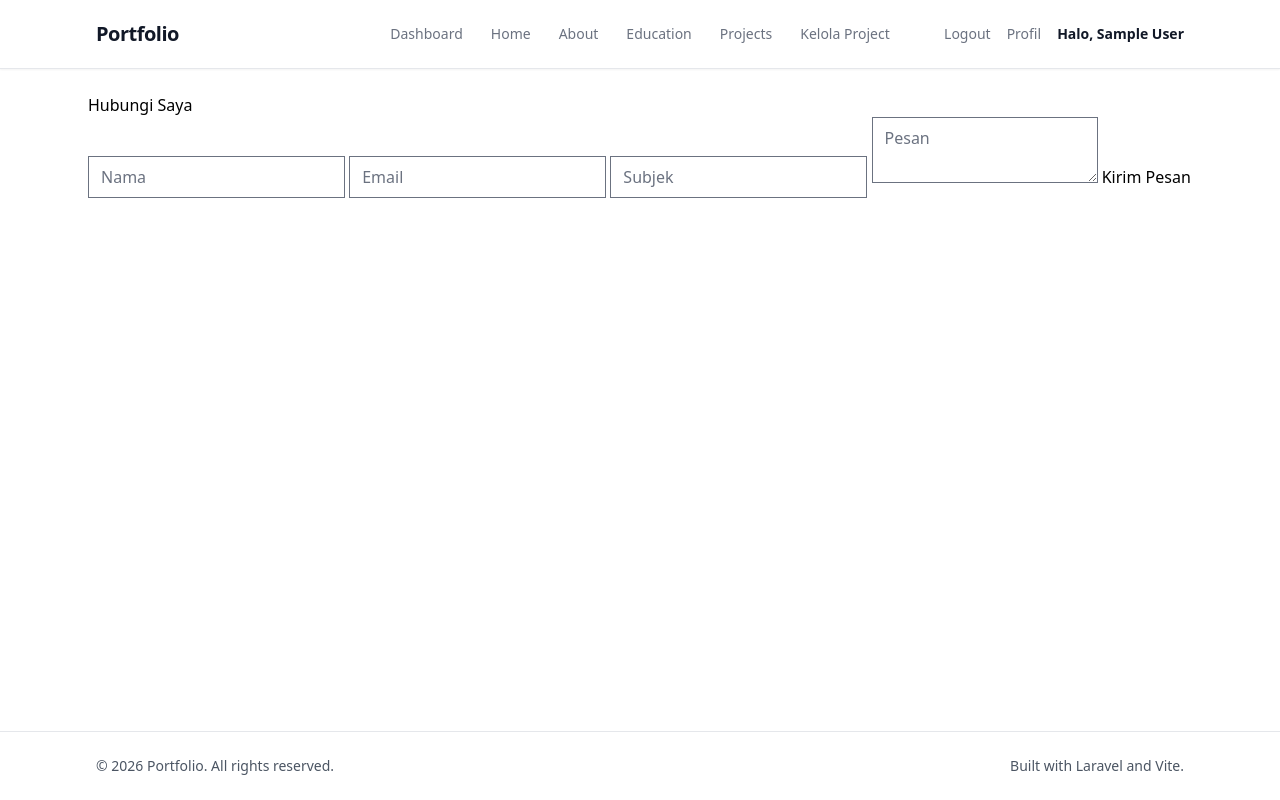
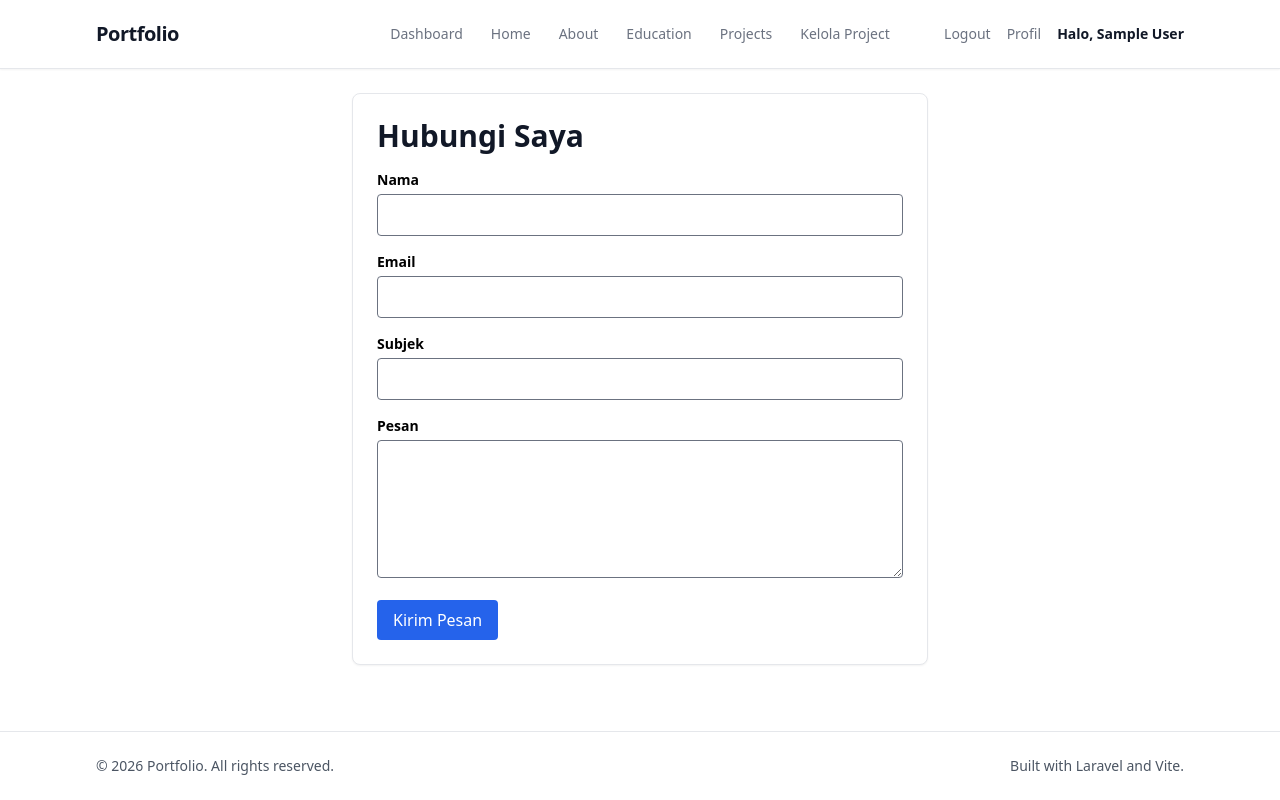
Before and after one commit to fahmihasann/blog, a Laravel app: page /contact in a window 1280 px wide. Run offline with Laravel 12, Linux system fonts and the light colour scheme; the visitor is signed in with stand-in values (Sample User, id 1); style sheets or scripts are compiled from the project's sources; parts of the project's set-up code (start-up, migrations or seed data) failed here and were passed over.

Commit message:
A: lengkapi route API, view contact, dan Sanctum

```diff
--- a/app/Models/User.php
+++ b/app/Models/User.php
@@ -6,11 +6,12 @@ namespace App\Models;
 use Illuminate\Database\Eloquent\Factories\HasFactory;
 use Illuminate\Foundation\Auth\User as Authenticatable;
 use Illuminate\Notifications\Notifiable;
+use Laravel\Sanctum\HasApiTokens;
 
 class User extends Authenticatable
 {
     /** @use HasFactory<\Database\Factories\UserFactory> */
-    use HasFactory, Notifiable;
+    use HasApiTokens, HasFactory, Notifiable;
 
     /**
      * The attributes that are mass assignable.
--- /dev/null
+++ b/config/sanctum.php
@@ -0,0 +1,87 @@
+<?php
+
+use Illuminate\Cookie\Middleware\EncryptCookies;
+use Illuminate\Foundation\Http\Middleware\ValidateCsrfToken;
+use Laravel\Sanctum\Http\Middleware\AuthenticateSession;
+use Laravel\Sanctum\Sanctum;
+
+return [
+
+    /*
+    |--------------------------------------------------------------------------
+    | Stateful Domains
+    |--------------------------------------------------------------------------
+    |
+    | Requests from the following domains / hosts will receive stateful API
+    | authentication cookies. Typically, these should include your local
+    | and production domains which access your API via a frontend SPA.
+    |
+    */
+
+    'stateful' => explode(',', env('SANCTUM_STATEFUL_DOMAINS', sprintf(
+        '%s%s',
+        'localhost,localhost:3000,127.0.0.1,127.0.0.1:8000,::1',
+        Sanctum::currentApplicationUrlWithPort(),
+        // Sanctum::currentRequestHost(),
+    ))),
+
+    /*
+    |--------------------------------------------------------------------------
+    | Sanctum Guards
+    |--------------------------------------------------------------------------
+    |
+    | This array contains the authentication guards that will be checked when
+    | Sanctum is trying to authenticate a request. If none of these guards
+    | are able to authenticate the request, Sanctum will use the bearer
+    | token that's present on an incoming request for authentication.
+    |
+    */
+
+    'guard' => ['web'],
+
+    /*
+    |--------------------------------------------------------------------------
+    | Expiration Minutes
+    |--------------------------------------------------------------------------
+    |
+    | This value controls the number of minutes until an issued token will be
+    | considered expired. This will override any values set in the token's
+    | "expires_at" attribute, but first-party sessions are not affected.
+    |
+    */
+
+    'expiration' => null,
+
+    /*
+    |--------------------------------------------------------------------------
+    | Token Prefix
+    |--------------------------------------------------------------------------
+    |
+    | Sanctum can prefix new tokens in order to take advantage of numerous
+    | security scanning initiatives maintained by open source platforms
+    | that notify developers if they commit tokens into repositories.
+    |
+    | See: https://docs.github.com/en/code-security/secret-scanning/about-secret-scanning
+    |
+    */
+
+    'token_prefix' => env('SANCTUM_TOKEN_PREFIX', ''),
+
+    /*
+    |--------------------------------------------------------------------------
+    | Sanctum Middleware
+    |--------------------------------------------------------------------------
+    |
+    | When authenticating your first-party SPA with Sanctum you may need to
+    | customize some of the middleware Sanctum uses while processing the
+    | request. You may change the middleware listed below as required.
+    |
+    */
+
+    'middleware' => [
+        'authenticate_session' => AuthenticateSession::class,
+        'encrypt_cookies' => EncryptCookies::class,
+        'validate_csrf_token' => ValidateCsrfToken::class,
+    ],
+
+];
--- a/resources/views/contact.blade.php
+++ b/resources/views/contact.blade.php
@@ -3,19 +3,49 @@
 @section('title', 'Kontak')
 
 @section('content')
-    <h1>Hubungi Saya</h1>
+    <div class="max-w-xl mx-auto bg-white rounded-lg shadow-sm p-6 border border-gray-200">
+        <h1 class="text-3xl font-bold text-gray-900 mb-4">Hubungi Saya</h1>
 
-    <form action="{{ route('contact.store') }}" method="POST">
-        @csrf
+        @if (session('success'))
+            <div class="bg-green-100 text-green-700 px-4 py-3 rounded mb-4">{{ session('success') }}</div>
+        @endif
 
-        <input type="text" name="name" placeholder="Nama">
+        <form action="{{ route('contact.store') }}" method="POST" class="space-y-4">
+            @csrf
 
-        <input type="email" name="email" placeholder="Email">
+            <div>
+                <label for="name" class="block text-sm font-semibold mb-1">Nama</label>
+                <input type="text" name="name" id="name" value="{{ old('name') }}" class="w-full border rounded px-3 py-2">
+                @error('name')
+                    <p class="text-red-500 text-sm mt-1">{{ $message }}</p>
+                @enderror
+            </div>
 
-        <input type="text" name="subject" placeholder="Subjek">
+            <div>
+                <label for="email" class="block text-sm font-semibold mb-1">Email</label>
+                <input type="email" name="email" id="email" value="{{ old('email') }}" class="w-full border rounded px-3 py-2">
+                @error('email')
+                    <p class="text-red-500 text-sm mt-1">{{ $message }}</p>
+                @enderror
+            </div>
 
-        <textarea name="message" placeholder="Pesan"></textarea>
+            <div>
+                <label for="subject" class="block text-sm font-semibold mb-1">Subjek</label>
+                <input type="text" name="subject" id="subject" value="{{ old('subject') }}" class="w-full border rounded px-3 py-2">
+                @error('subject')
+                    <p class="text-red-500 text-sm mt-1">{{ $message }}</p>
+                @enderror
+            </div>
 
-        <button type="submit">Kirim Pesan</button>
-    </form>
+            <div>
+                <label for="message" class="block text-sm font-semibold mb-1">Pesan</label>
+                <textarea name="message" id="message" rows="5" class="w-full border rounded px-3 py-2">{{ old('message') }}</textarea>
+                @error('message')
+                    <p class="text-red-500 text-sm mt-1">{{ $message }}</p>
+                @enderror
+            </div>
+
+            <button type="submit" class="bg-blue-600 text-white px-4 py-2 rounded">Kirim Pesan</button>
+        </form>
+    </div>
 @endsection
--- a/routes/api.php
+++ b/routes/api.php
@@ -1,15 +1,13 @@
 <?php
 
-use Illuminate\Http\Request;
-use Illuminate\Support\Facades\Route;
+use App\Http\Controllers\Api\CategoryController;
 use App\Http\Controllers\Api\ProjectController;
 use App\Http\Controllers\Api\TechnologyController;
+use Illuminate\Support\Facades\Route;
 
 Route::middleware('throttle:portfolio-api')->group(function () {
     Route::get('/projects', [ProjectController::class, 'index']);
-
-    Route::get('/projects/{project:slug}', [
-        ProjectController::class,
-        'show'
-    ]);
+    Route::get('/projects/{project:slug}', [ProjectController::class, 'show']);
+    Route::get('/categories', [CategoryController::class, 'index']);
+    Route::get('/technologies', [TechnologyController::class, 'index']);
 });
```
Also changed, not shown: app/Http/Controllers/Api/TechnologyController.php (added, +17 -0 lines), app/Http/Resources/TechnologyResource.php (added, +18 -0 lines), database/migrations/2026_11_25_123936_create_personal_access_tokens_table.php (added).
